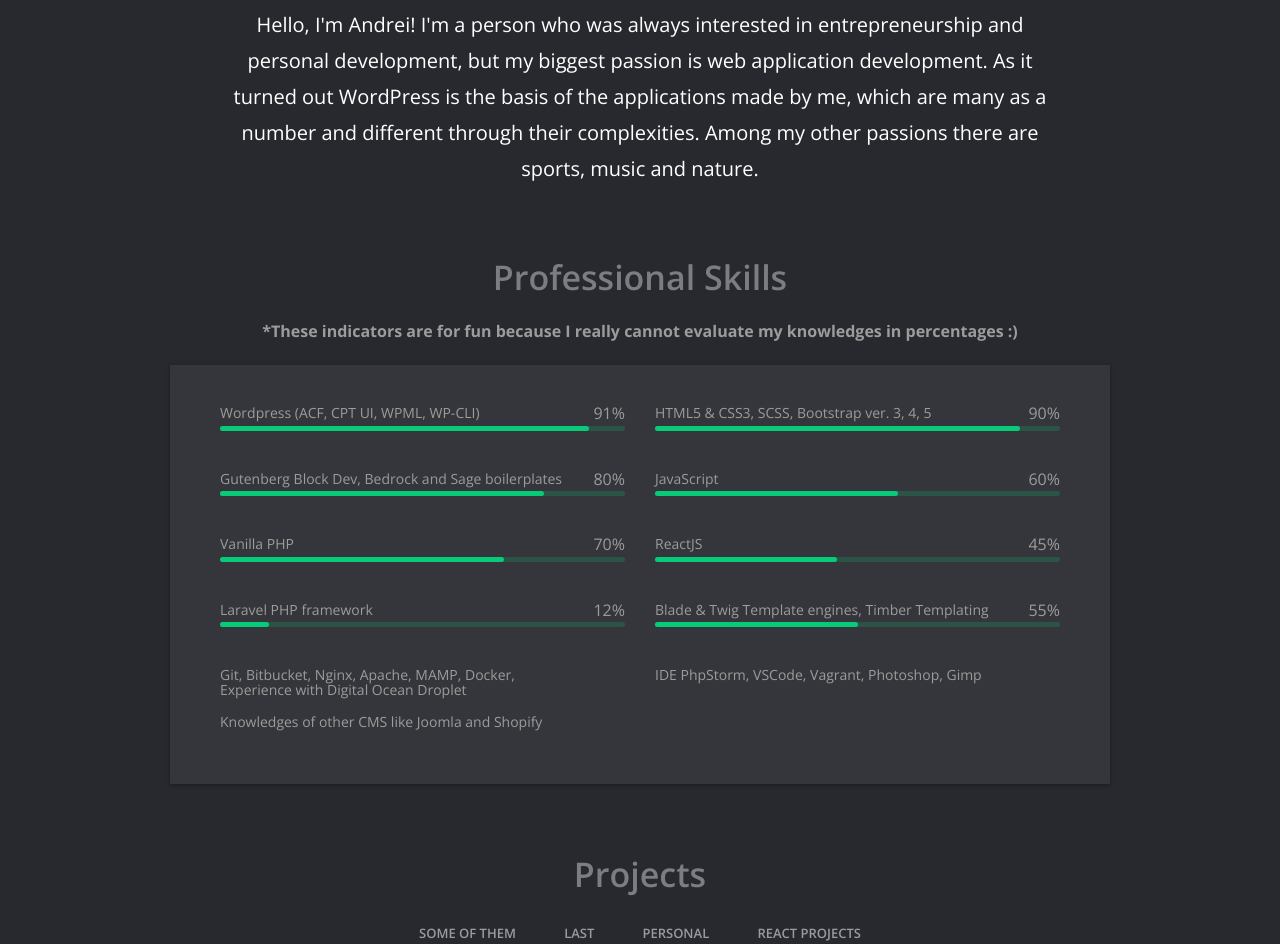
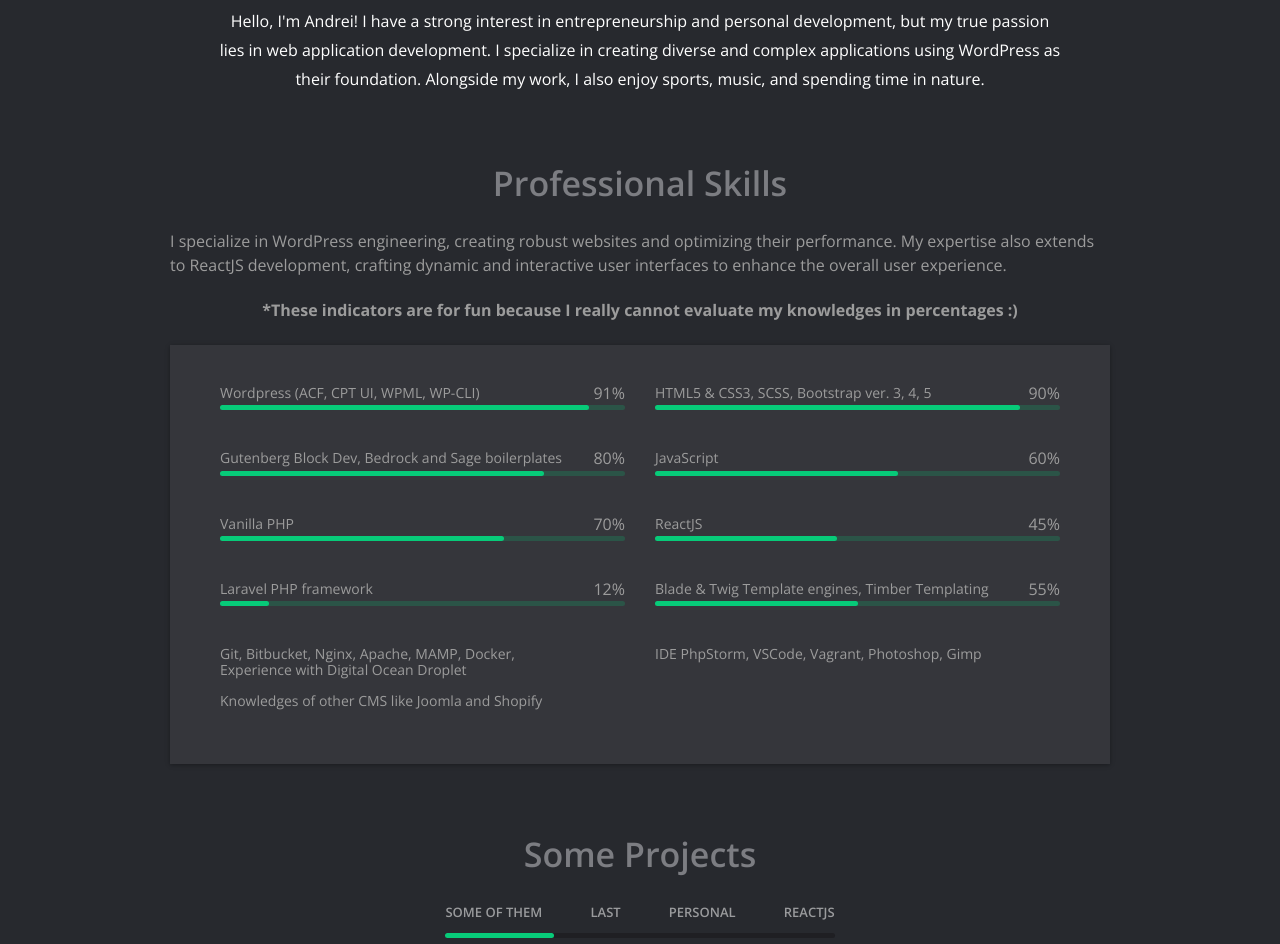
Before and after one commit to josanua/mycv, a plain HTML site: page index.html in a window 1280 px wide. Shown: the part 730-1674 px from the top of the page. Drawn offline with nearby package versions, Linux system fonts and the light colour scheme; some packages are replaced by stand-ins of ours; files whose address does not match are found by name.

Commit message:
Change some text descriptions

```diff
--- a/index.html
+++ b/index.html
@@ -271,7 +271,9 @@
                                         <div class="profile-preword"><span>Hello</span></div>
                                         <h1 class="profile-title"><span>I'm</span> Josanu Andrei</h1>
 
-                                        <h2 class="profile-position">Full Stack Wordpress Developer</h2>
+                                        <!-- <h2 class="profile-position">Full Stack Wordpress Developer</h2> -->
+                                        <!-- <h2 class="profile-position">I do WordPress engineering and ReactJS development</h2> -->
+                                        <h2 class="profile-position">WordPress engineer and ReactJS developer.</h2>
                                     </div>
                                     <ul class="profile-list">
                                         <li class="clearfix">
@@ -327,12 +329,10 @@
                     <div class="section-txt-btn">
                         <!-- <p><a class="btn btn-lg btn-border ripple" target="_blank"
                          href="http://dev.novembit.com/rs_card/wp-content/uploads/2015/11/test-1.pdf">Download Resume</a></p> -->
-                        <h2 class="section-title">About Me and WordPress</h2>
-                        <p>Hello, I'm Andrei! I'm a person who was always interested in entrepreneurship and personal
-                            development, but my biggest passion is web application development. As it turned out
-                            WordPress is the basis of the applications made by me, which are many as a number and
-                            different through their complexities. Among my other passions there are sports, music and
-                            nature.
+                        <h2 class="section-title">About Me</h2>
+                        <p style="font-size: 1rem;">Hello, I'm Andrei! I have a strong interest in entrepreneurship and personal development, but my true passion lies in
+                        web application development. I specialize in creating diverse and complex applications using WordPress as their
+                        foundation. Alongside my work, I also enjoy sports, music, and spending time in nature.
                         </p>
                     </div>
                 </div>
@@ -342,6 +342,9 @@
             <section id="skills" class="section section-skills">
                 <div class="animate-up">
                     <h2 class="section-title">Professional Skills</h2>
+                    <p>I specialize in WordPress engineering, creating robust websites and optimizing their performance. My expertise also
+                    extends to ReactJS development, crafting dynamic and interactive user interfaces to enhance the overall user
+                    experience.</p>
                     <h6 class="text-center small">*These indicators are for fun because I really cannot evaluate my
                         knowledges in percentages :)</h6>
                     <div class="section-box">
@@ -480,7 +483,7 @@
 
             <section id="portfolio" class="section section-portfolio">
                 <div class="animate-up">
-                    <h2 class="section-title">Projects</h2>
+                    <h2 class="section-title">Some Projects</h2>
 
                     <div class="filter">
                         <div class="filter-inner">
@@ -489,7 +492,7 @@
                                 <!-- <button data-filter=".photography">Last</button> -->
                                 <button data-filter=".last">Last</button>
                                 <button data-filter=".personal-projects">Personal</button>
-                                <button data-filter=".react-js-projects">React Projects</button>
+                                <button data-filter=".react-js-projects">ReactJS</button>
                             </div>
                             <div class="filter-bar">
                                 <span class="filter-bar-line"></span>
```
